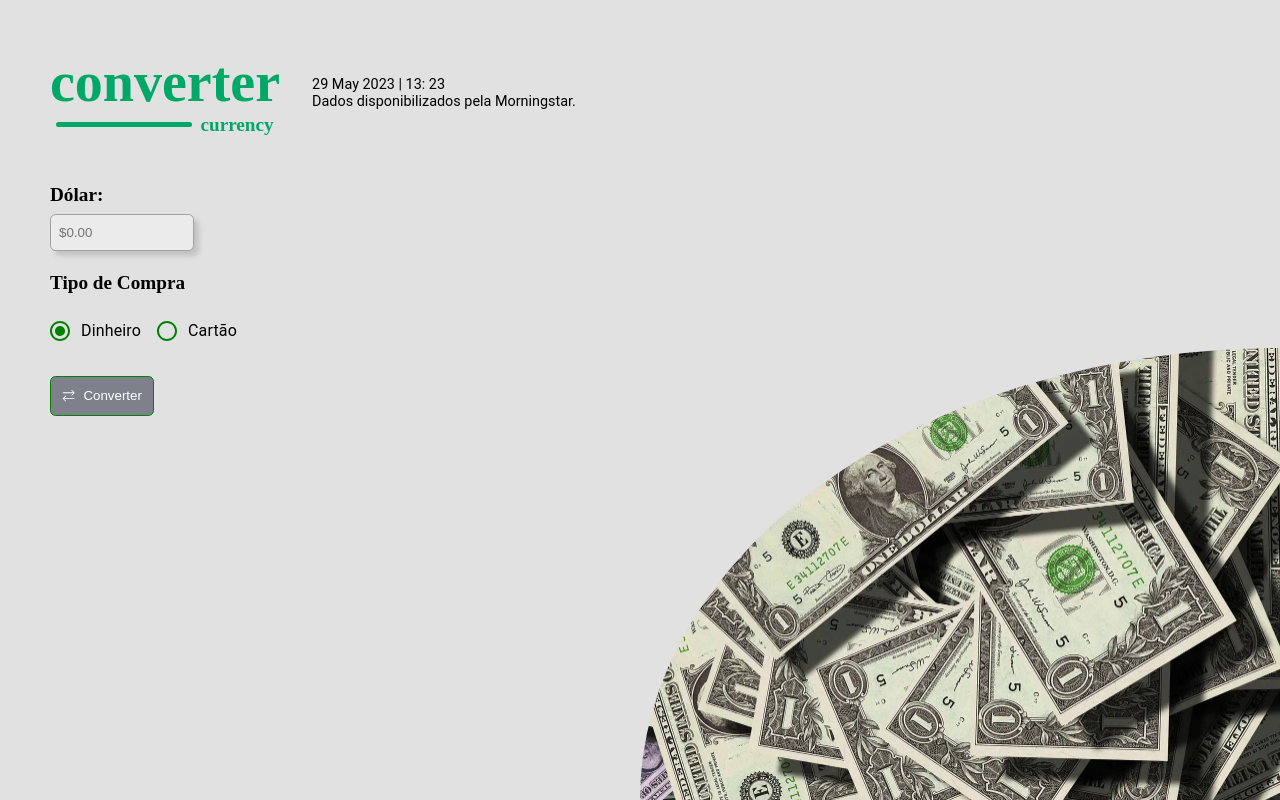
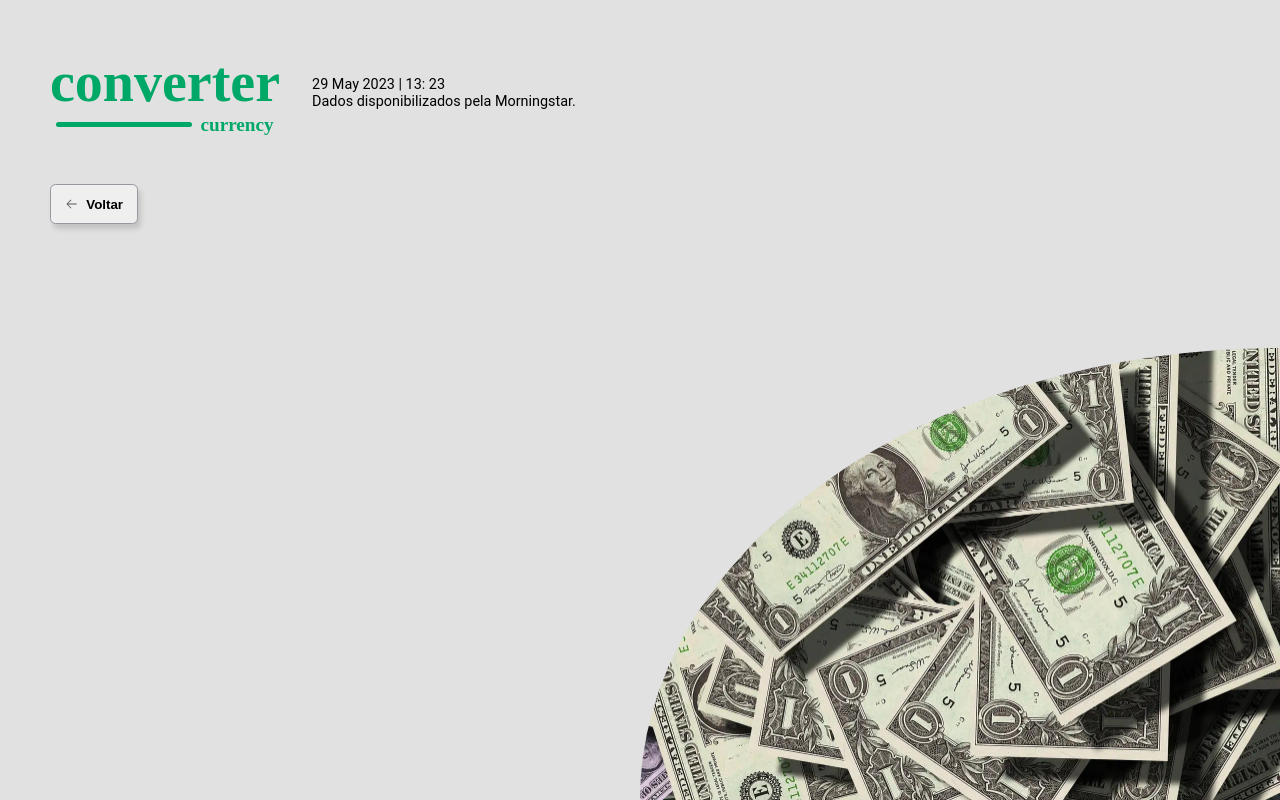
Before and after one commit to jessicaduarte95/moneyConverter, a React (Vite) app: page / in a window 1280 px wide. Both pictures are taken after typing "5" into the empty fields and a click on the button "Converter". Built offline with nearby package versions, Linux system fonts and the light colour scheme.

Commit message:
Inclusão do botão de voltar

```diff
--- a/src/App.tsx
+++ b/src/App.tsx
@@ -11,14 +11,17 @@ import {
   MoneyConverter,
   ButtonConverter,
   TypeMoney,
-  CheckboxStyeld }
+  CheckboxStyeld,
+  ContainerResultStyeld,
+  ButtonResultStyeld }
   from './components/Currency-style';
-  import { VscArrowSwap } from 'react-icons/vsc';
+  import { VscArrowSwap, VscArrowLeft } from 'react-icons/vsc';
   import { useForm, SubmitHandler } from "react-hook-form";
   import { styled } from '@mui/material/styles';
   import RadioGroup, { useRadioGroup } from '@mui/material/RadioGroup';
   import FormControlLabel, { FormControlLabelProps } from '@mui/material/FormControlLabel';
   import Radio from '@mui/material/Radio';
+  import { useState } from 'react';
 
   const StyledFormControlLabel = styled((props: StyledFormControlLabelProps) => (
     <FormControlLabel {...props} />
@@ -61,10 +64,12 @@ export const  App = () =>  {
   const currentYear = date.getFullYear();
   const hours = date.getHours() ;
   const minutes = date.getMinutes();
+  const [result, setResult] = useState<boolean>(false);
   const { register, handleSubmit, reset } = useForm<IFormInput>();
 
   const onSubmit: SubmitHandler<IFormInput> = (data) => {
     console.log('Teste', data)
+    setResult(true);
     reset()
   }
 
@@ -88,6 +93,8 @@ export const  App = () =>  {
           </DataStyled>
         </NameDataStyled>
         <form onSubmit={handleSubmit(onSubmit)}>
+          {
+            result === false ?
             <ContainerConverter>
               <MoneyConverter>
                 <p>Dólar:</p>
@@ -107,6 +114,15 @@ export const  App = () =>  {
                 <p>Converter</p>
               </ButtonConverter>
            </ContainerConverter>
+           :
+           <ContainerResultStyeld>
+              <ButtonResultStyeld onClick={() => setResult(false)}>
+                <VscArrowLeft style={{color: "#575757"}}/>
+                <p>Voltar</p>
+              </ButtonResultStyeld>
+           </ContainerResultStyeld>
+          }
+
         </form>
       </CurrencyStyled>
       <PhotoStyled>
--- a/src/components/Currency-style.tsx
+++ b/src/components/Currency-style.tsx
@@ -88,13 +88,12 @@ export const DataStyled = styled.div `
 `
 
 export const ContainerConverter = styled.div `
-
+    margin-top: 3rem;
 `
 
 export const MoneyConverter = styled.div `
     display: flex;
     flex-direction: column;
-    margin-top: 3rem;
 
     p {
         font-size: 1.2rem;
@@ -150,3 +149,27 @@ export const CheckboxStyeld = styled.div `
     margin-Top: 1rem;
 
 `
+
+export const ContainerResultStyeld = styled.div `
+    margin-top: 3rem;
+`
+
+export const ButtonResultStyeld = styled.button `
+    display: flex;
+    align-items: center;
+    justify-content: center;
+    height: 2.5rem;
+    width: 5.5rem;
+    border-radius: 0.35rem;
+    border: 1px solid #9698A0;
+    box-shadow: 3px 5px 5px #C3C3C3;
+
+    :hover {
+        background-color: #EAEAEA;
+    }
+
+    p {
+        font-weight: bold;
+        margin-Left: 0.5rem
+    }
+`
```
Lines whose indentation alone changed are shown as unchanged.
